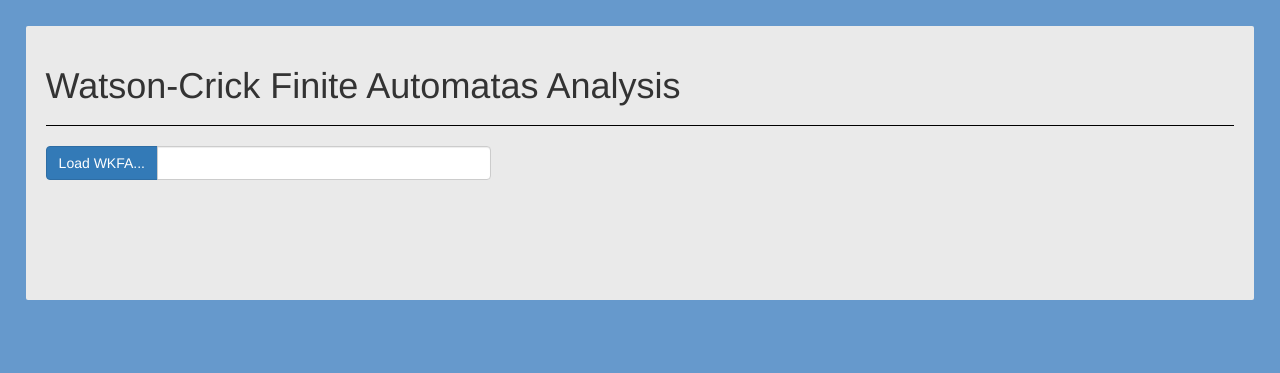
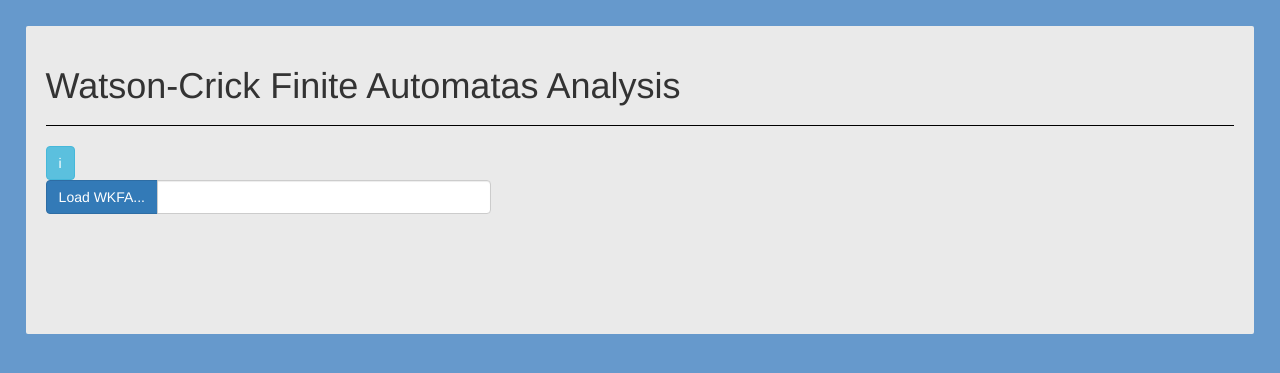
Before and after one commit to jofuelo/watson-crick_finite_automata, a Django app: page /wkfa/ in a window 1280 px wide. Shown: the top 373 px of the page. Run offline with Django 3.2, Linux system fonts and the light colour scheme; some libraries are stand-ins or nearby versions.

Commit message:
Info button

```diff
--- a/wkfa/templates/wkfa/index.html
+++ b/wkfa/templates/wkfa/index.html
@@ -11,6 +11,9 @@
         <h1>Watson-Crick Finite Automatas Analysis</h1>
         <hr>
         <div class="mitad">
+            <button type="button" class="btn btn-info" href="https://github.com/jofuelo/watson-crick_finite_automata" target="blank">
+                i
+            </button>
             <div class="input-group">
                 <span class="input-group-btn">
                     <span class="btn btn-primary btn-file">
```
